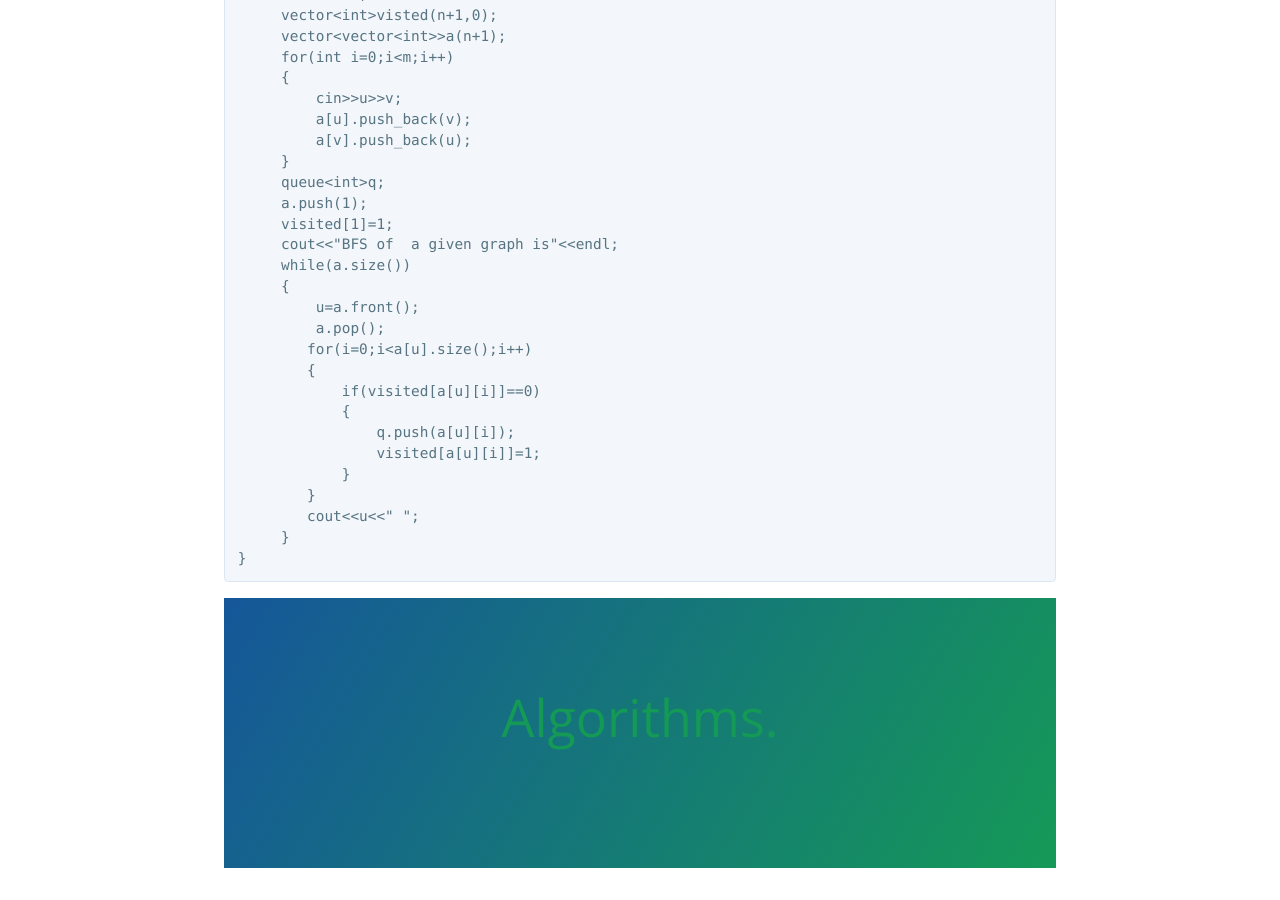
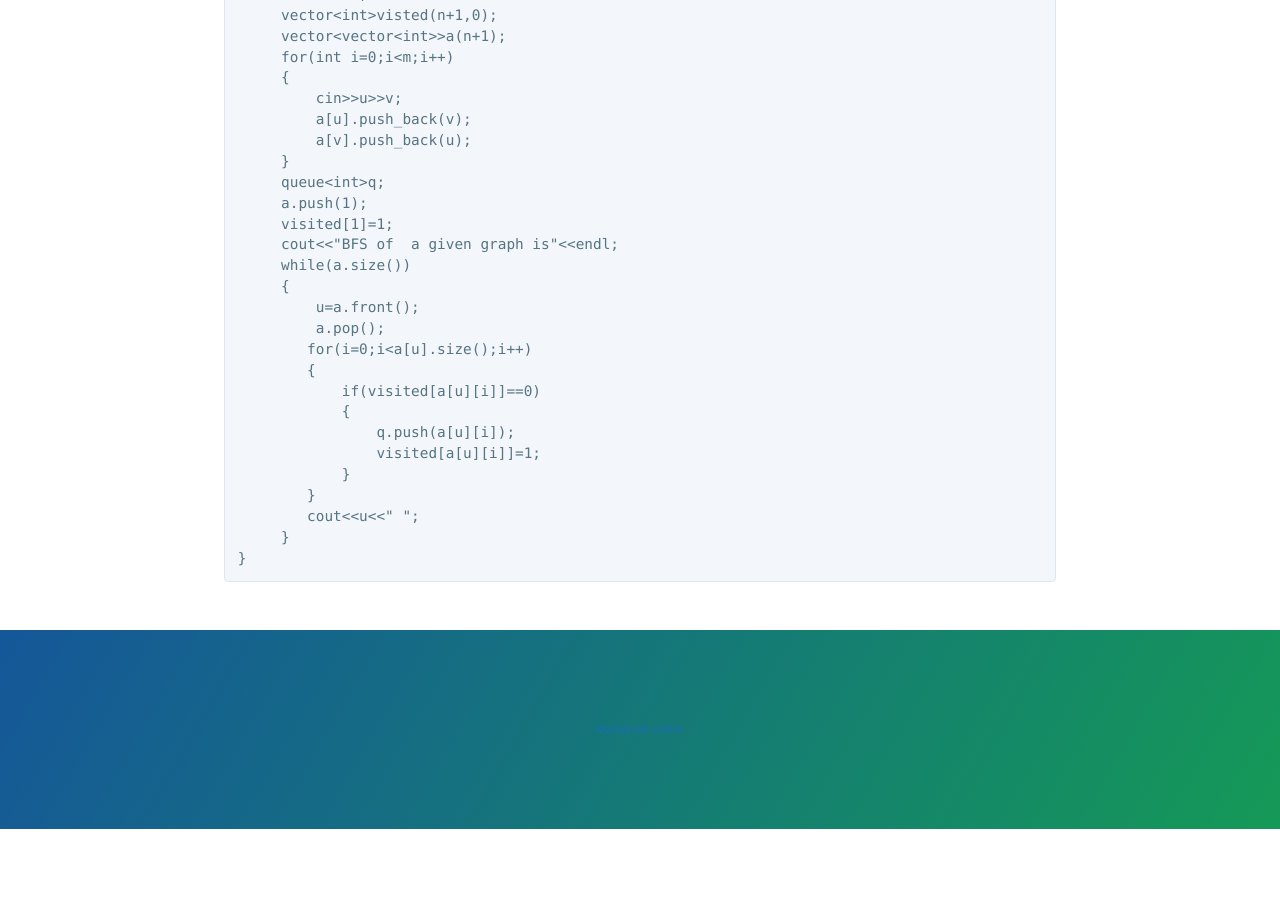
Before and after one commit to Nimitha-jagadeesha/Al-Ds, a Jekyll site: the page built from Algorithms/bfs.md, in a window 1280 px wide and 900 px high, scrolled down 774 px. Built offline with Jekyll 4.4.1, drawn with Linux system fonts in a browser that asks for light colours; the repository's description, which GitHub fills in, is left out; after the commit the page ends 1603 px from its top, so only the background shows below that.

Commit message:
Update default-algo.html

```diff
--- a/_layouts/default-algo.html
+++ b/_layouts/default-algo.html
@@ -28,11 +28,11 @@
 
     <main id="content" class="main-content" role="main">
       {{ content }}
-
-      <header class="page-header" role="banner">
-        <h1 class="project-name">{{ page.title | default: site.title | default: site.github.repository_name }}</h1>
-        <h2 class="project-tagline">{{ page.description | default: site.description | default: site.github.project_tagline }}</h2>
-      </header>
     </main>
+    <header class="page-header" role="banner">
+      <p style="font-size: 11px;">
+        <a style="text-decoration: none;" href="{{ '/editor.html' | relative_url }}">Markdown editor</a>
+    </p>
+    </header>
   </body>
 </html>
```
